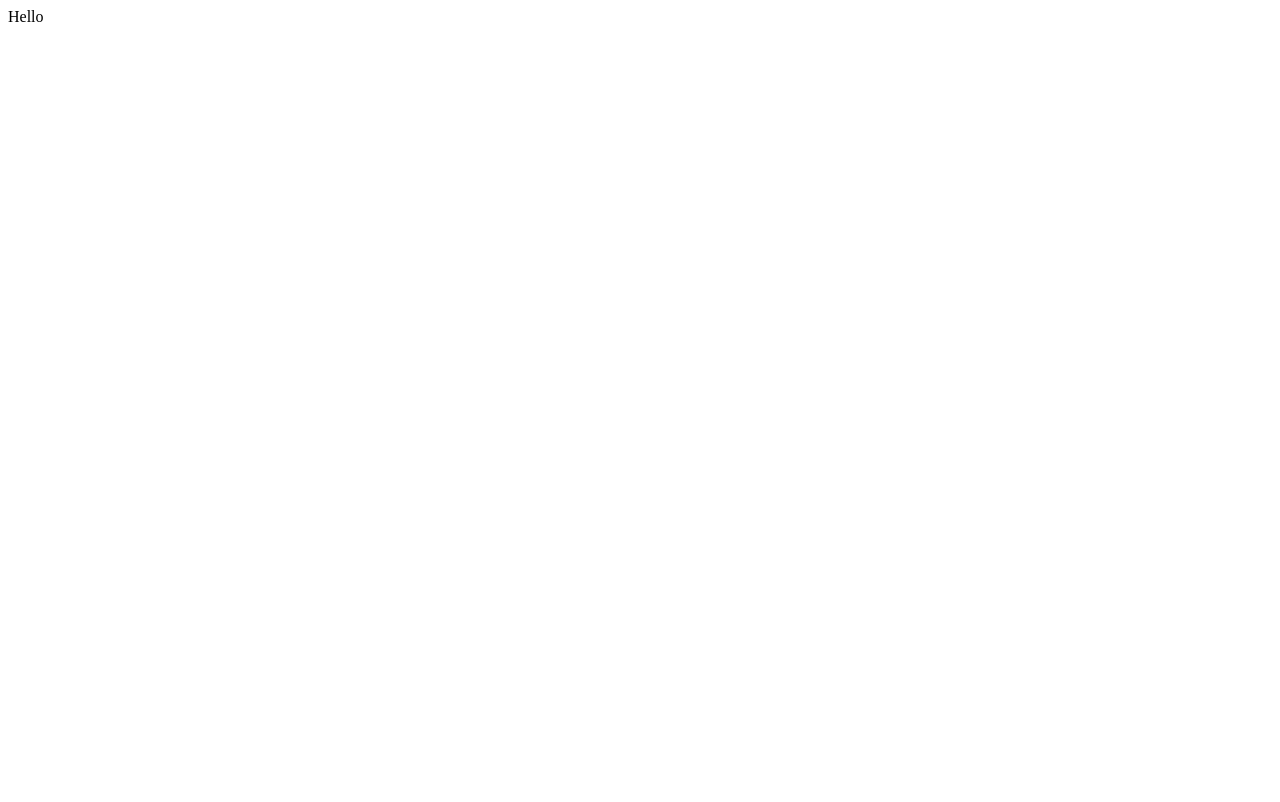
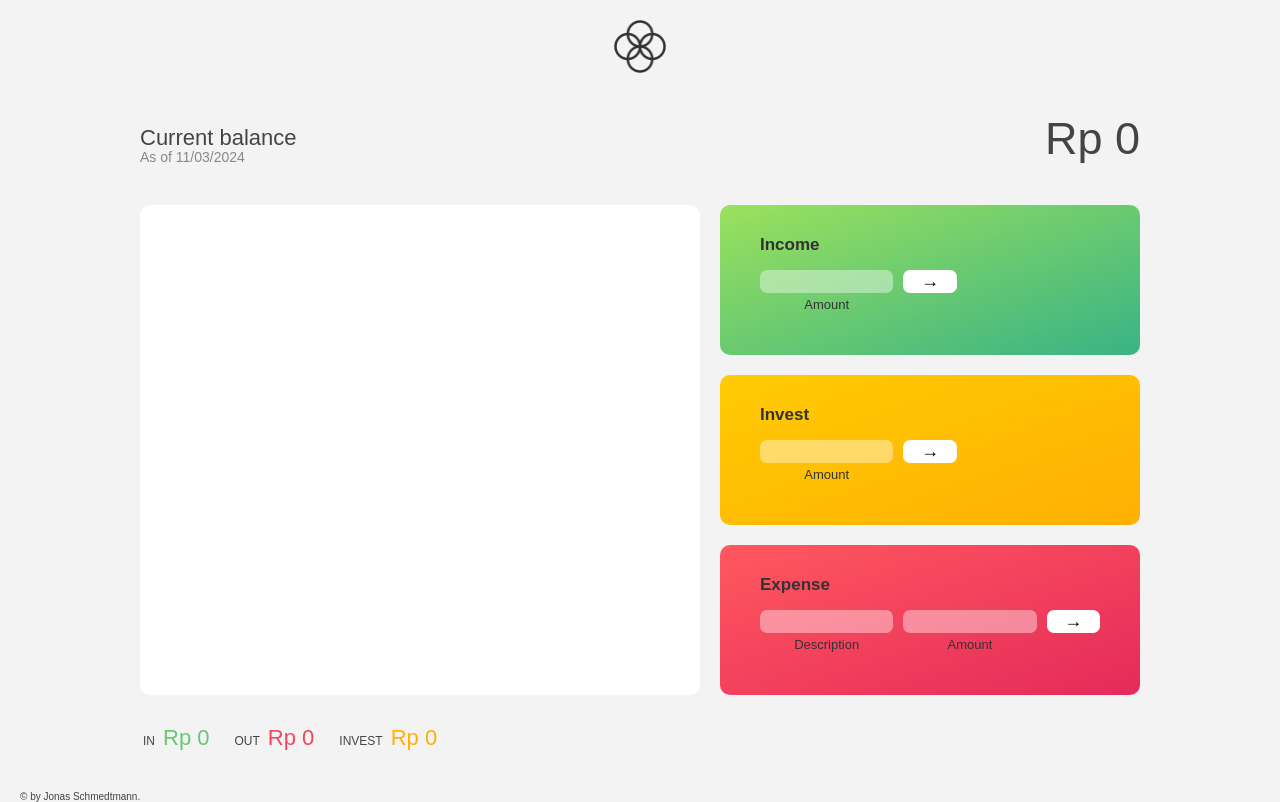
Before and after one commit to Kezota/Bankist, a React (Vite) app: page / in a window 1280 px wide. Built offline with nearby package versions, Linux system fonts and the light colour scheme.

Commit message:
app logic

```diff
--- a/src/App.tsx
+++ b/src/App.tsx
@@ -1,5 +1,282 @@
-import { useState } from "react";
+import { useEffect, useRef, useState } from "react";
+import logo from "./assets/logo.png";
+
+type TransactionProps = {
+  type: string;
+  description: string;
+  date: string;
+  amount: number;
+};
 
 export default function App() {
-  return <div>Hello</div>;
+  const [balance, setBalance] = useState(0);
+  const [transactions, setTransactions] = useState<TransactionProps[]>([]);
+
+  useEffect(() => {
+    let [totalIncome, totalInvest, totalExpense] = [0, 0, 0];
+
+    for (const transaction of transactions) {
+      if (transaction.type === "income") totalIncome += transaction.amount;
+      else if (transaction.type === "invest") totalInvest += transaction.amount;
+      else totalExpense += transaction.amount;
+    }
+
+    setBalance(totalIncome - totalInvest + totalExpense);
+  }, [transactions]);
+
+  return (
+    <>
+      <nav>
+        <img src={logo} alt="Logo" className="logo" />
+      </nav>
+
+      <main className="app">
+        <Balance balance={balance} />
+        <Movements transactions={transactions} />
+        <Summary transactions={transactions} />
+        <Income setTransactions={setTransactions} />
+        <Investment setTransactions={setTransactions} />
+        <Expense setTransactions={setTransactions} />
+      </main>
+
+      <footer>&copy; by Jonas Schmedtmann.</footer>
+    </>
+  );
 }
+
+interface BalanceProps {
+  balance: number;
+}
+
+function Balance({ balance }: BalanceProps) {
+  return (
+    <div className="balance">
+      <div>
+        <p className="balance__label">Current balance</p>
+        <p className="balance__date">
+          As of <span className="date">{getCurrentDate()}</span>
+        </p>
+      </div>
+      <p className="balance__value">{formatCurrency(balance)}</p>
+    </div>
+  );
+}
+
+interface MovementsProps {
+  transactions: TransactionProps[];
+}
+
+function Movements({ transactions }: MovementsProps) {
+  return (
+    <div className="movements">
+      {transactions.map((tr, i) => (
+        <div className="movements__row" key={i}>
+          <div className={`movements__type movements__type--${tr.type}`}>
+            {tr.description}
+          </div>
+          <div className="movements__date">{tr.date}</div>
+          <div className="movements__value">{formatCurrency(tr.amount)}</div>
+        </div>
+      ))}
+    </div>
+  );
+}
+
+interface SummaryProps {
+  transactions: TransactionProps[];
+}
+
+function Summary({ transactions }: SummaryProps) {
+  let [totalIncome, totalInvest, totalExpense] = [0, 0, 0];
+
+  for (const transaction of transactions) {
+    if (transaction.type === "income") totalIncome += transaction.amount;
+    else if (transaction.type === "invest") totalInvest += transaction.amount;
+    else totalExpense += -transaction.amount;
+  }
+  return (
+    <div className="summary">
+      <p className="summary__label">In</p>
+      <p className="summary__value summary__value--in">
+        {formatCurrency(totalIncome - totalInvest - totalExpense)}
+      </p>
+      <p className="summary__label">Out</p>
+      <p className="summary__value summary__value--out">
+        {formatCurrency(totalExpense)}
+      </p>
+      <p className="summary__label">Invest</p>
+      <p className="summary__value summary__value--invest">
+        {formatCurrency(totalInvest)}
+      </p>
+      {/* <button className="btn--sort">↕️ SORT</button> */}
+    </div>
+  );
+}
+
+interface IncomeProps {
+  setTransactions: React.Dispatch<React.SetStateAction<TransactionProps[]>>;
+}
+
+function Income({ setTransactions }: IncomeProps) {
+  const amount = useRef<HTMLInputElement>(null);
+
+  function handleClick(event: React.MouseEvent<HTMLButtonElement>) {
+    event.preventDefault();
+
+    let value: string | undefined = "";
+
+    if (amount.current) {
+      value = amount.current.value;
+      (amount.current as HTMLInputElement).value = "";
+    }
+
+    setTransactions((prev) => [
+      ...prev,
+      {
+        type: "income",
+        description: "income",
+        date: getCurrentDate(),
+        amount: parseFloat(value || "0"),
+      },
+    ]);
+  }
+
+  return (
+    <div className="operation operation--income">
+      <h2>Income</h2>
+      <form className="form form--income">
+        <input
+          type="number"
+          className="form__input form__input--income-amount"
+          ref={amount}
+        />
+        <button className="form__btn form__btn--income" onClick={handleClick}>
+          &rarr;
+        </button>
+        <label className="form__label form__label--income">Amount</label>
+      </form>
+    </div>
+  );
+}
+
+interface InvestmentProps {
+  setTransactions: React.Dispatch<React.SetStateAction<TransactionProps[]>>;
+}
+
+function Investment({ setTransactions }: InvestmentProps) {
+  const amount = useRef<HTMLInputElement>(null);
+
+  function handleClick(event: React.MouseEvent<HTMLButtonElement>) {
+    event.preventDefault();
+
+    let value: string | undefined = "";
+
+    if (amount.current) {
+      value = amount.current.value;
+      (amount.current as HTMLInputElement).value = "";
+    }
+
+    setTransactions((prev) => [
+      ...prev,
+      {
+        type: "invest",
+        description: "invest",
+        date: getCurrentDate(),
+        amount: parseFloat(value || "0"),
+      },
+    ]);
+  }
+
+  return (
+    <div className="operation operation--invest">
+      <h2>Invest</h2>
+      <form className="form form--invest">
+        <input
+          type="number"
+          className="form__input form__input--invest-amount"
+          ref={amount}
+        />
+        <button className="form__btn form__btn--invest" onClick={handleClick}>
+          &rarr;
+        </button>
+        <label className="form__label form__label--invest">Amount</label>
+      </form>
+    </div>
+  );
+}
+
+interface ExpenseProps {
+  setTransactions: React.Dispatch<React.SetStateAction<TransactionProps[]>>;
+}
+
+function Expense({ setTransactions }: ExpenseProps) {
+  const amount = useRef<HTMLInputElement>(null);
+  const description = useRef<HTMLInputElement>(null);
+
+  function handleClick(event: React.MouseEvent<HTMLButtonElement>) {
+    event.preventDefault();
+
+    let value: string | undefined = "";
+    let desc: string | undefined = "";
+
+    if (amount.current && description.current) {
+      value = amount.current.value;
+      desc = description.current.value;
+      (amount.current as HTMLInputElement).value = "";
+      (description.current as HTMLInputElement).value = "";
+    }
+
+    setTransactions((prev) => [
+      ...prev,
+      {
+        type: "expense",
+        description: desc || "expense",
+        date: getCurrentDate(),
+        amount: -parseFloat(value || "0"),
+      },
+    ]);
+  }
+
+  return (
+    <div className="operation operation--expense">
+      <h2>Expense</h2>
+      <form className="form form--expense">
+        <input
+          type="text"
+          className="form__input form__input--description"
+          ref={description}
+        />
+        <input
+          type="number"
+          className="form__input form__input--amount"
+          ref={amount}
+        />
+        <button className="form__btn form__btn--expense" onClick={handleClick}>
+          &rarr;
+        </button>
+        <label className="form__label">Description</label>
+        <label className="form__label">Amount</label>
+      </form>
+    </div>
+  );
+}
+
+function formatCurrency(amount: number) {
+  return new Intl.NumberFormat("id-ID", {
+    style: "currency",
+    currency: "IDR",
+    maximumFractionDigits: 0,
+  }).format(amount * 1000);
+}
+
+function getCurrentDate() {
+  const currentDate = new Date();
+  const day = currentDate.getDate();
+  const month = currentDate.getMonth() + 1;
+  const year = currentDate.getFullYear();
+
+  const formattedDay = day < 10 ? `0${day}` : day;
+  const formattedMonth = month < 10 ? `0${month}` : month;
+
+  return `${formattedDay}/${formattedMonth}/${year}`;
+}
--- a/src/index.css
+++ b/src/index.css
@@ -1,4 +1,4 @@
-/* CSS by Jonas */
+/* CSS by Jonas Schmedtmann */
 
 * {
   margin: 0;
--- a/src/main.tsx
+++ b/src/main.tsx
@@ -1,6 +1,7 @@
 import React from "react";
 import ReactDOM from "react-dom/client";
 import App from "./App.tsx";
+import "./index.css";
 
 ReactDOM.createRoot(document.getElementById("root")!).render(
   <React.StrictMode>
```
